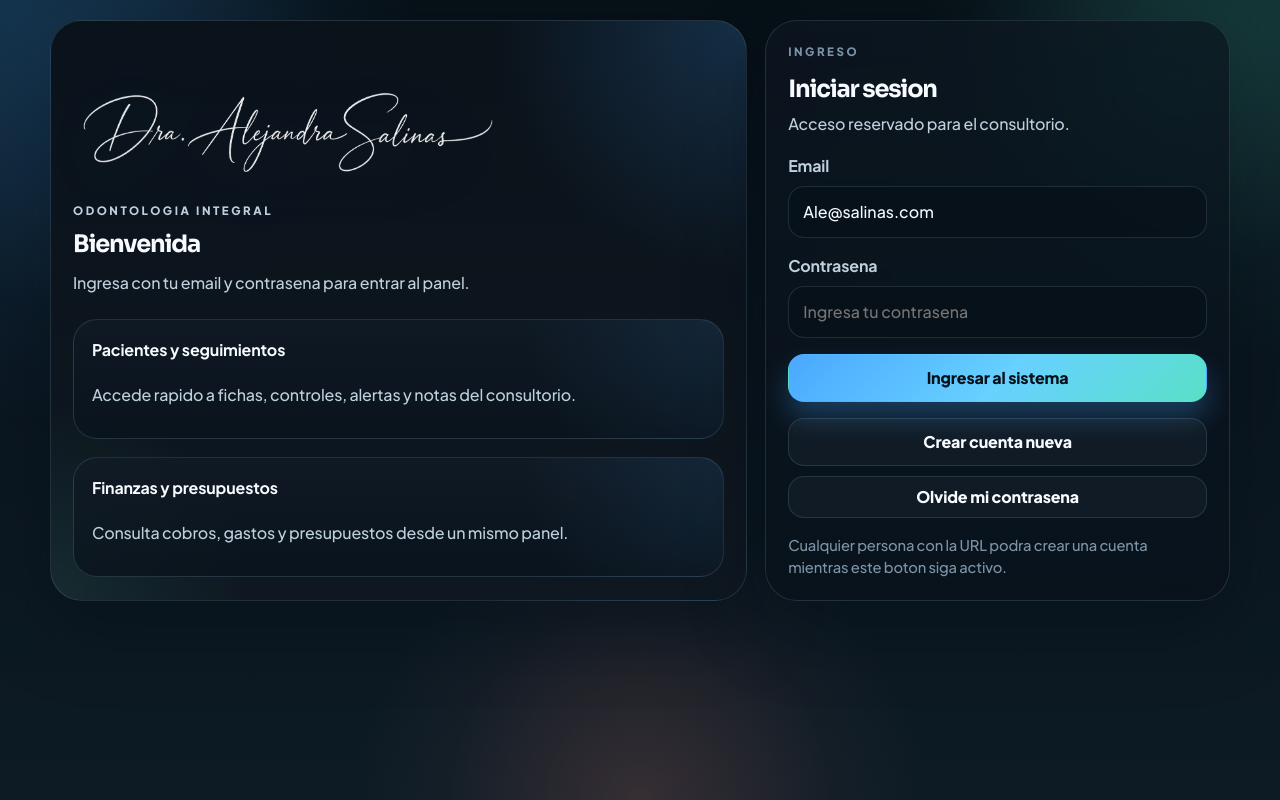
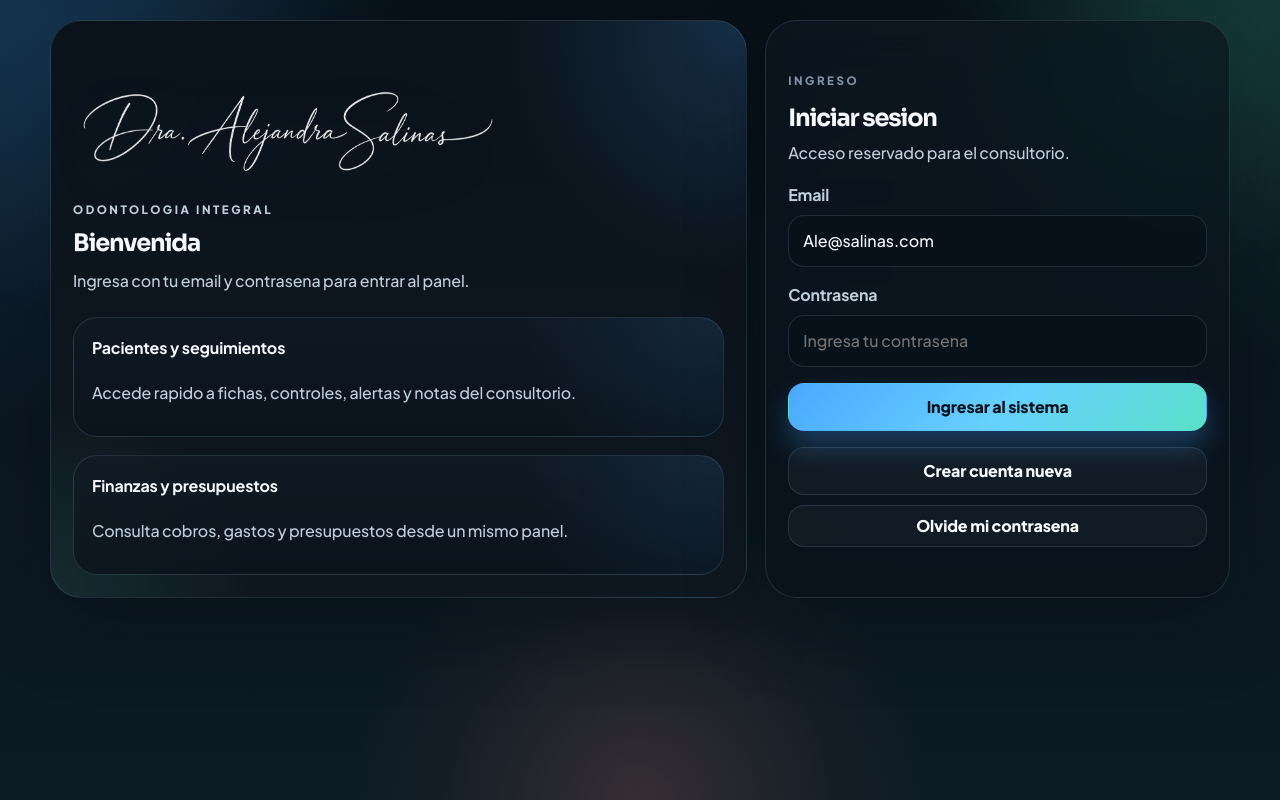
Before and after one commit to LuiferGV/alesalinas, a React (Vite) app: page / in a window 1280 px wide. Built offline with nearby package versions, Linux system fonts and the light colour scheme; no server answers.

Commit message:
Remove signup warning and add rehabilitacion options

```diff
--- a/src/App.tsx
+++ b/src/App.tsx
@@ -1504,6 +1504,7 @@ export default function App() {
             "Ortodoncia",
             "Alineadores",
             "Odontopediatria",
+            "Rehabilitacion",
             "Control",
             "Otro"
           ]
@@ -1562,6 +1563,7 @@ export default function App() {
             "Ortodoncia",
             "Alineadores",
             "Odontopediatria",
+            "Rehabilitacion",
             "Mantenimiento 6 meses",
             "Otro"
           ]
--- a/src/components/AttentionModal.tsx
+++ b/src/components/AttentionModal.tsx
@@ -62,6 +62,7 @@ const categories = [
   "Ortodoncia",
   "Alineadores",
   "Odontopediatria",
+  "Rehabilitacion",
   "Control",
   "Otro"
 ];
@@ -74,6 +75,7 @@ const followUpTypes = [
   "Ortodoncia",
   "Alineadores",
   "Odontopediatria",
+  "Rehabilitacion",
   "Mantenimiento 6 meses",
   "Otro"
 ];
--- a/src/components/AuthScreen.tsx
+++ b/src/components/AuthScreen.tsx
@@ -144,11 +144,6 @@ export function AuthScreen({
               </p>
             ) : null}
 
-            {allowSelfSignup ? (
-              <p className="auth-form__hint">
-                Cualquier persona con la URL podra crear una cuenta mientras este boton siga activo.
-              </p>
-            ) : null}
           </form>
         </section>
       </section>
--- a/src/styles.css
+++ b/src/styles.css
@@ -2190,12 +2190,6 @@ a {
   color: #aaf5e6;
 }
 
-.auth-form__hint {
-  margin: 0;
-  color: var(--text-muted);
-  font-size: 0.92rem;
-}
-
 .quick-card {
   display: grid;
   gap: 8px;
```
